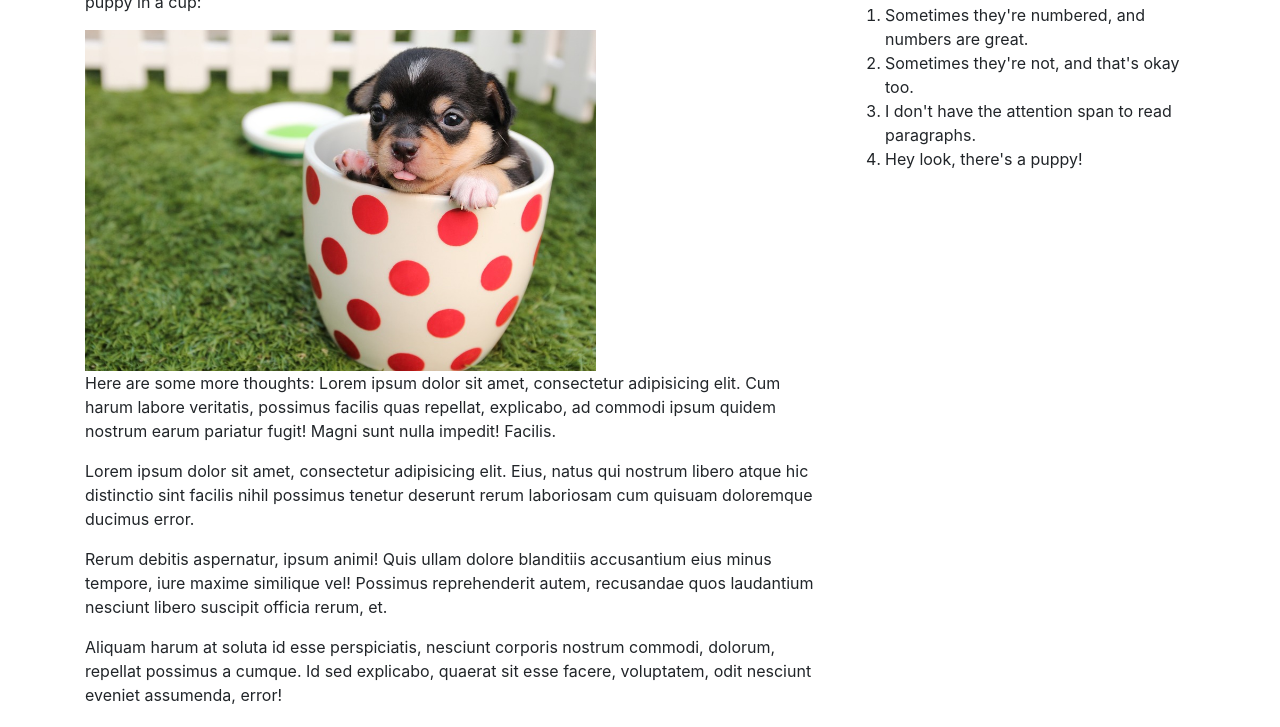
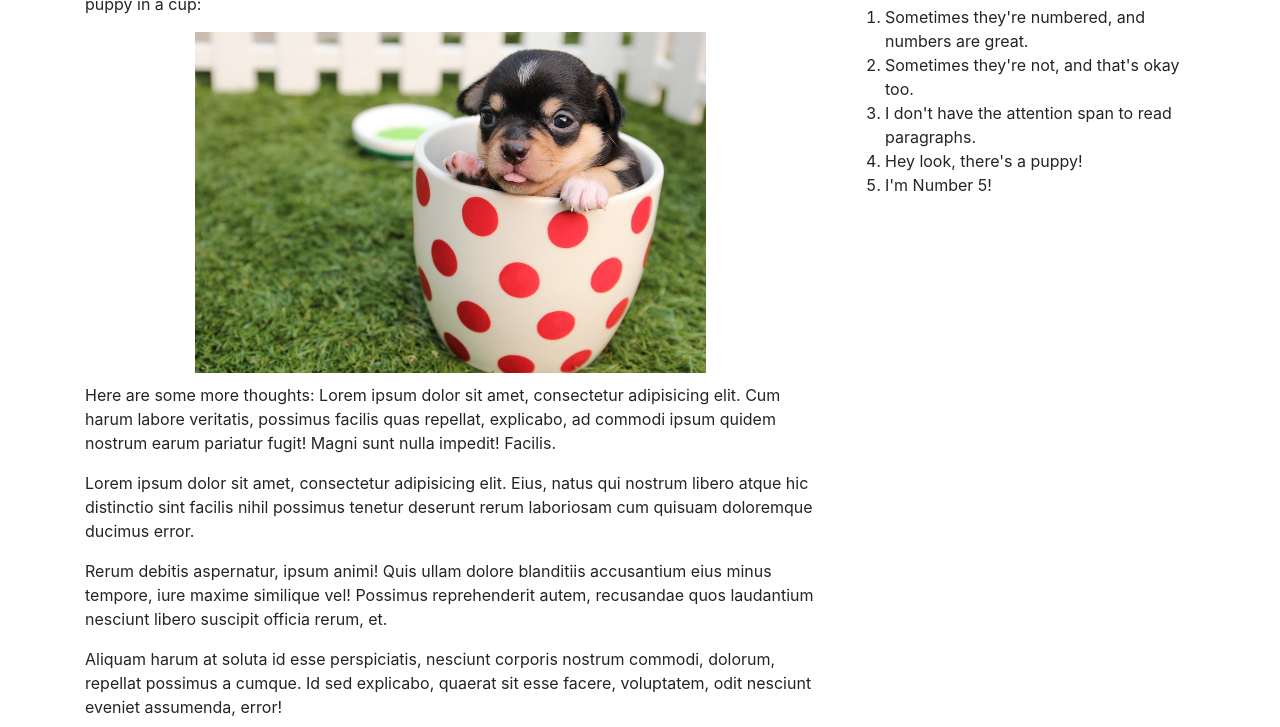
Before and after one commit to wax54/jquery-exercises, a plain HTML site: page index.html in a window 1280 px wide. Shown: the part 90-817 px from the top of the page. Drawn offline with nearby package versions, Linux system fonts and the light colour scheme.

Commit message:
Working through questions.

```diff
--- a/index.html
+++ b/index.html
@@ -74,7 +74,25 @@
 </div>
 <script src="https://code.jquery.com/jquery-3.3.1.js"></script>
 <script>
-  // Add your code here!
+    jQuery(function () {
+      console.log("let's get ready to party with jQuery!");
+
+      $('article img').addClass('image-center');
+      console.log('images class changed');
+
+      $('article p').last().remove();
+      console.log('paragraph removed');
+
+      const biggestPixel = 100;
+      const randNum = Math.floor(Math.random() * (biggestPixel + 1));
+      const randSizePx = randNum + 'px';
+      $('#title').css('font-size', randSizePx);
+      console.log('Title Size Changed');
+
+      const list = $('aside ol');
+      list.append("<li>I'm Number 5!</li>");
+
+    });
 </script>
 </body>
 
```
